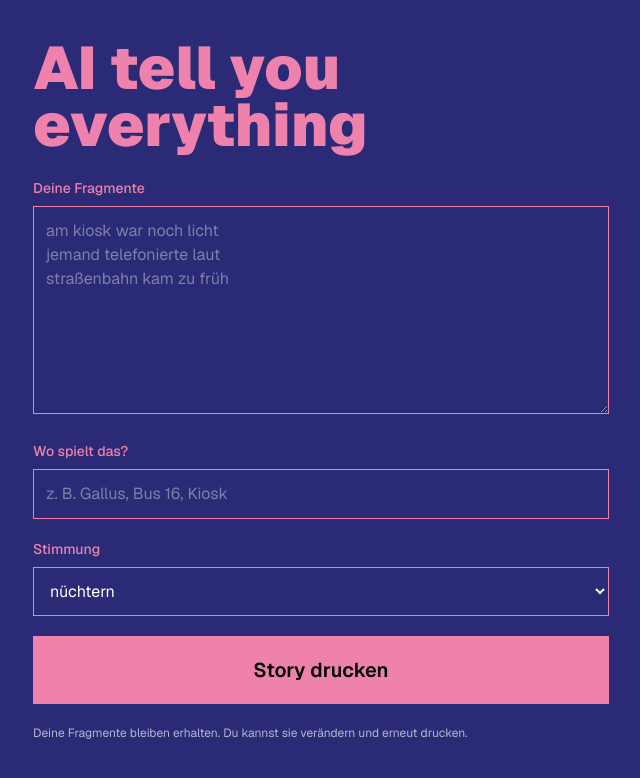
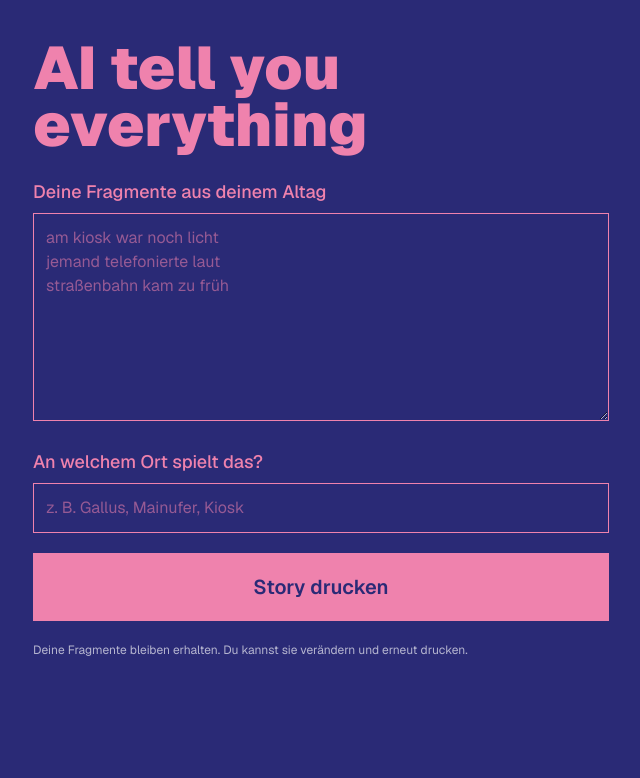
Before and after one commit to enespav/ai-tell-you-everything-v1, a Next.js app: page / in a window 1280 px wide. Shown: the top 778 px of the page, without its empty margins (319-959 px from the left). Built offline with nearby package versions, Linux system fonts and the light colour scheme.

Commit message:
Remove tone from UI and print-story route

```diff
--- a/src/app/api/print-story/route.ts
+++ b/src/app/api/print-story/route.ts
@@ -9,7 +9,7 @@ const together = new Together({
 export async function POST(request: Request) {
   try {
     const body = await request.json();
-    const { sessionId, version, fragments, place, tone } = body;
+    const { sessionId, version, fragments, place } = body;
 
     if (!fragments || fragments.trim().length < 10) {
       return NextResponse.json(
@@ -42,10 +42,7 @@ Auch ein einzelnes Wort kann zu einer vollständigen Micro-Story werden.`;
 ${fragments}
 
 Ort:
-${place || "nicht angegeben"}
-
-Stimmung:
-${tone || "nüchtern"}`;
+${place || "nicht angegeben"}`;
 
     const response = await together.chat.completions.create({
       model: "Qwen/Qwen3.5-397B-A17B",
@@ -55,7 +52,7 @@ ${tone || "nüchtern"}`;
         { role: "user", content: userPrompt },
       ],
       temperature: 1,
-      max_tokens: 180,
+      max_tokens: 120,
     });
 
     const story = response.choices?.[0]?.message?.content?.trim();
@@ -75,7 +72,6 @@ ${tone || "nüchtern"}`;
           version,
           fragments,
           place,
-          tone,
           story,
           status: "queued",
         },
--- a/src/app/page.tsx
+++ b/src/app/page.tsx
@@ -5,7 +5,6 @@ import { useEffect, useRef, useState } from "react";
 export default function Home() {
   const [fragments, setFragments] = useState("");
   const [place, setPlace] = useState("");
-  const [tone, setTone] = useState("nüchtern");
   const [version, setVersion] = useState(1);
   const [status, setStatus] = useState("");
   const [loading, setLoading] = useState(false);
@@ -50,7 +49,6 @@ export default function Home() {
           version,
           fragments,
           place,
-          tone,
         }),
       });
 
@@ -88,21 +86,19 @@ export default function Home() {
     <main className="min-h-screen bg-[var(--bg)] text-white px-5 py-6 md:px-8 md:py-10">
       <div className="mx-auto flex min-h-screen max-w-xl flex-col gap-6">
         <header className="flex flex-col gap-3">
-
           <h1 className="max-w-[10ch] text-4xl font-black leading-[0.95] text-[var(--accent)] md:text-6xl">
             AI tell you everything
           </h1>
-
         </header>
 
         <section className="flex flex-col gap-5">
           <div>
-            <label className="mb-2 block text-sm font-medium text-[var(--accent)]">
-              Deine Fragmente
+            <label className="mb-2 block text-[18px] font-medium text-[var(--accent)]">
+              Deine Fragmente aus deinem Altag
             </label>
             <textarea
               ref={textareaRef}
-              className="h-44 w-full rounded-none border border-[var(--accent)] bg-transparent p-3 text-white placeholder:text-white/40 focus:outline-none md:h-52"
+              className="h-44 w-full rounded-none border border-[var(--accent)] bg-transparent p-3 text-white placeholder:text-[rgb(239,130,173,0.55)] focus:outline-none md:h-52"
               placeholder={`am kiosk war noch licht\njemand telefonierte laut\nstraßenbahn kam zu früh`}
               value={fragments}
               onChange={(e) => setFragments(e.target.value)}
@@ -110,46 +106,30 @@ export default function Home() {
           </div>
 
           <div>
-            <label className="mb-2 block text-sm font-medium text-[var(--accent)]">
-              Wo spielt das?
+            <label className="mb-2 block text-[18px] font-medium text-[var(--accent)]">
+              An welchem Ort spielt das?
             </label>
             <input
-              className="w-full rounded-none border border-[var(--accent)] bg-transparent p-3 text-white placeholder:text-white/40 focus:outline-none"
-              placeholder="z. B. Gallus, Bus 16, Kiosk"
+              className="w-full rounded-none border border-[var(--accent)] bg-transparent p-3 text-white placeholder:text-[rgb(239,130,173,0.55)] focus:outline-none"
+              placeholder="z. B. Gallus, Mainufer, Kiosk"
               value={place}
               onChange={(e) => setPlace(e.target.value)}
             />
-          </div>
-
-          <div>
-            <label className="mb-2 block text-sm font-medium text-[var(--accent)]">
-              Stimmung
-            </label>
-            <select
-              className="w-full rounded-none border border-[var(--accent)] bg-transparent p-3 text-white focus:outline-none"
-              value={tone}
-              onChange={(e) => setTone(e.target.value)}
-            >
-              <option className="text-black">nüchtern</option>
-              <option className="text-black">warm</option>
-              <option className="text-black">hoffnungsvoll</option>
-              <option className="text-black">seltsam</option>
-            </select>
           </div>
 
           <button
             type="button"
             onClick={handlePrint}
             disabled={loading}
-            className="w-full bg-[var(--accent)] py-4 text-lg font-semibold text-black transition-opacity disabled:cursor-not-allowed disabled:opacity-50 md:py-5 md:text-xl"
+            className="w-full bg-[var(--accent)] py-4 text-lg font-semibold text-[var(--bg)] transition-opacity disabled:cursor-not-allowed disabled:opacity-50 md:py-5 md:text-xl"
           >
             {loading ? "Bitte warten…" : "Story drucken"}
           </button>
 
           {status && (
-            <div className="bg-[var(--accent)] p-3 text-center text-sm text-black">
+            <p className="text-center text-sm text-[var(--accent)]">
               {status}
-            </div>
+            </p>
           )}
 
           <p className="text-xs leading-relaxed text-white/65">
```
